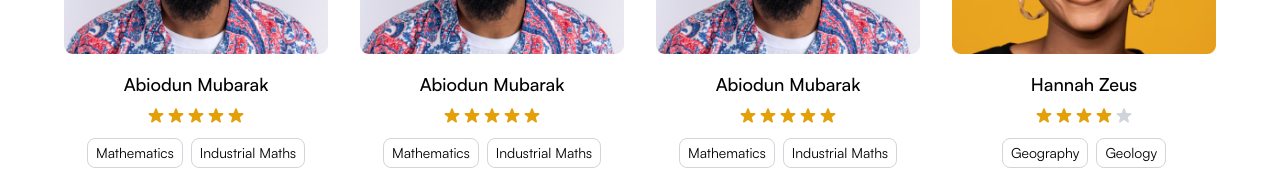
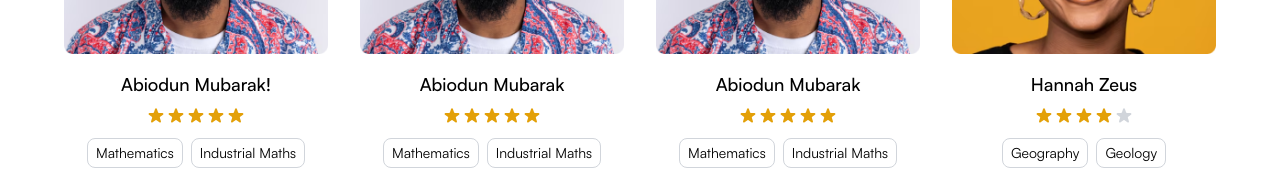
Before and after one commit to Edstack-Digital/edstack-mvp-one, a React (Vite) app: page /tutor in a window 1280 px wide. Shown: the part 317-487 px from the top of the page. Built offline with nearby package versions, Linux system fonts and the light colour scheme.

Commit message:
Test with public repo

```diff
--- a/src/pages/Tutor.jsx
+++ b/src/pages/Tutor.jsx
@@ -12,7 +12,7 @@ function Tutor() {
         <div className="grid grid-cols-1 gap-8 sm:grid-cols-2 lg:grid-cols-4">
           <div className="flex flex-col items-center">
             <img src="/image.png" alt="Abiodun Mubarak" className="mb-4" />
-            <div className="mb-2 text-lg font-semibold">Abiodun Mubarak</div>
+            <div className="mb-2 text-lg font-semibold">Abiodun Mubarak!</div>
             <Rating className="mb-3">
               <Rating.Star />
               <Rating.Star />
```
